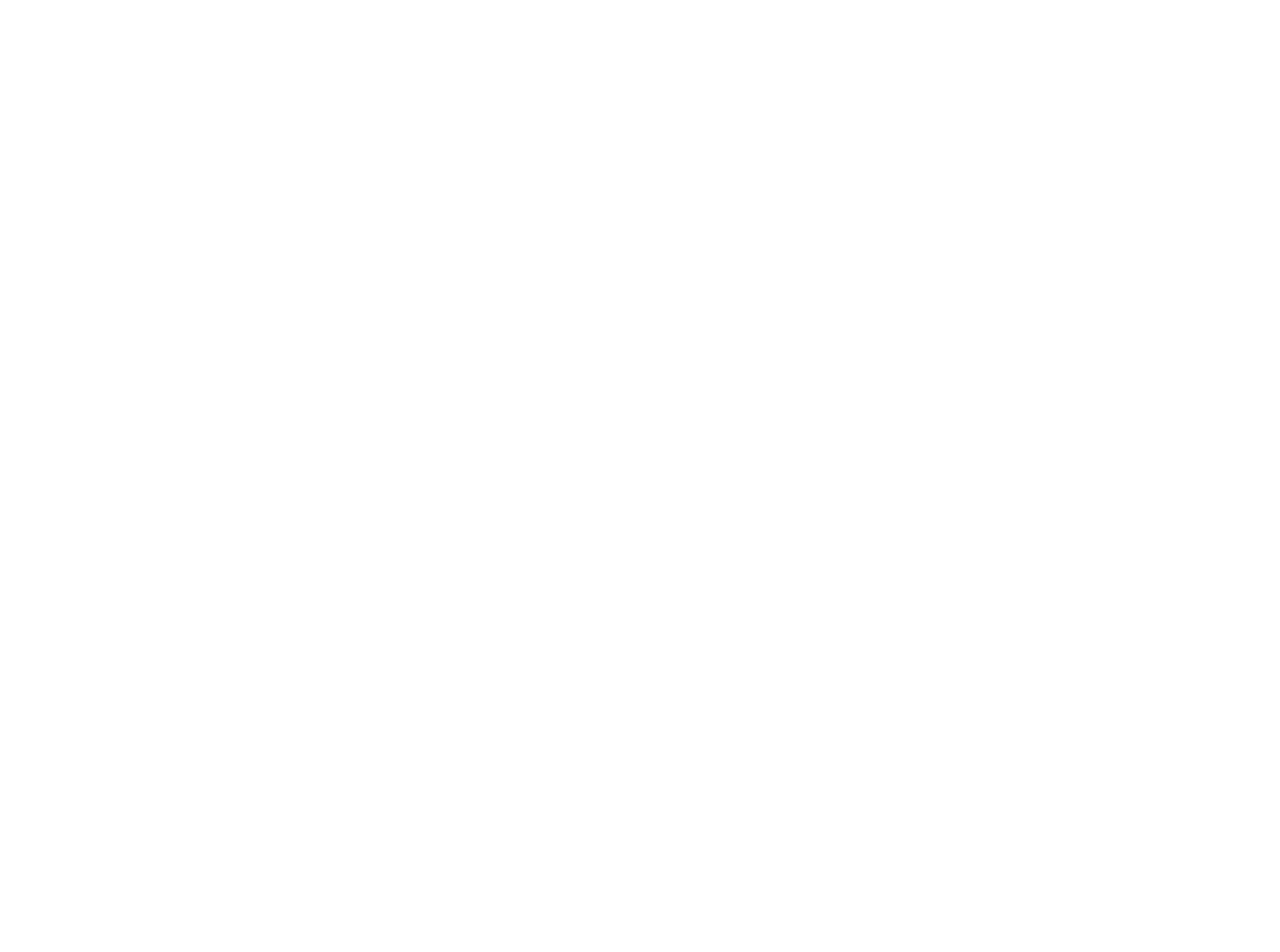
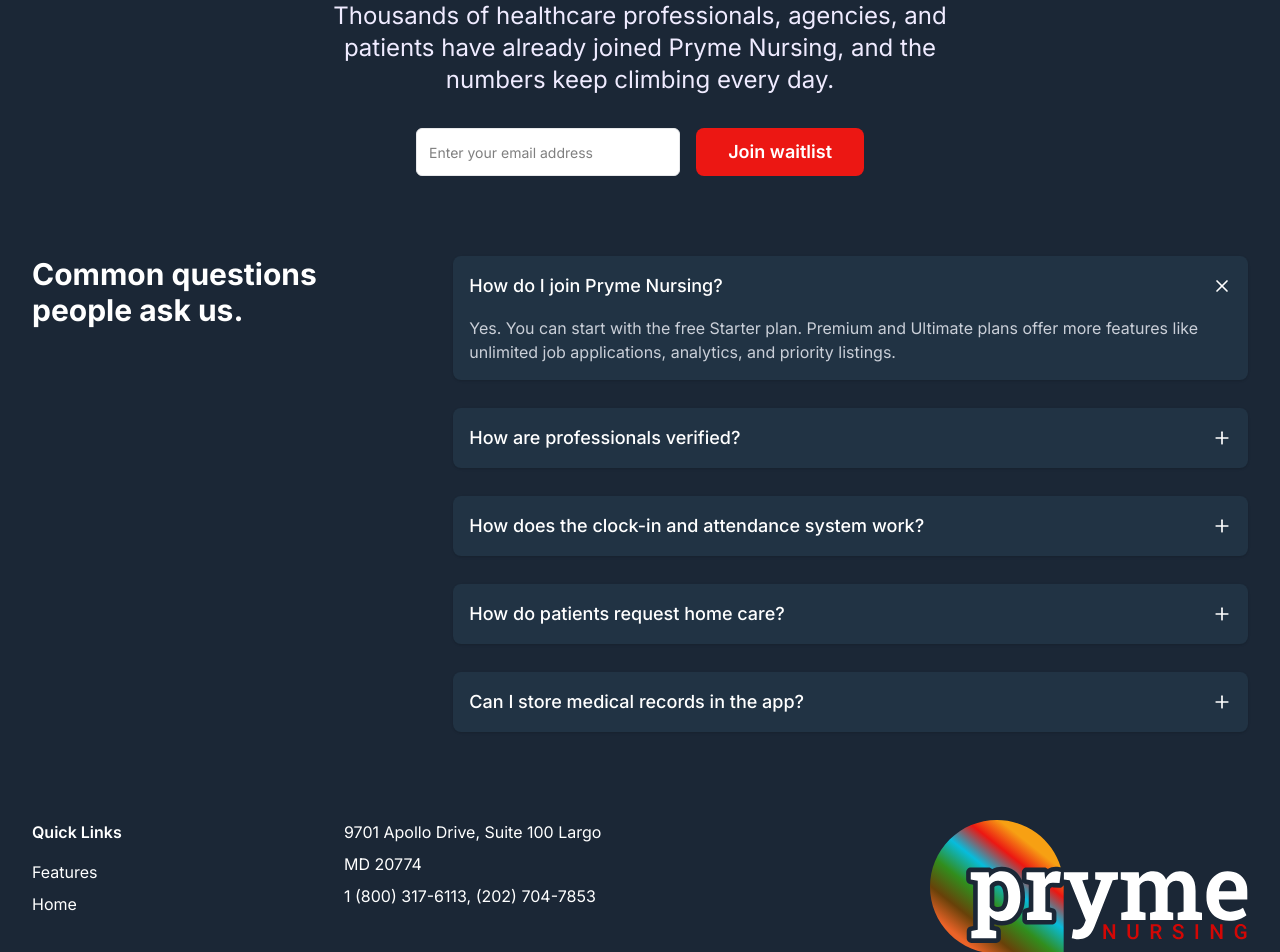
Before and after one commit to spiidride/pryme_nursing_new, a Next.js app: page / in a window 1280 px wide. Shown: the part 5340-6292 px from the top of the page. Before the commit the page ends 5196 px from the top, so only its background shows below. Built offline with nearby package versions, Linux system fonts and the light colour scheme.

Commit message:
add: Footer section
Signed-off-by: Nweke Chidi <nwekechidigodwin460@gmail.com>

```diff
--- a/src/app/page.tsx
+++ b/src/app/page.tsx
@@ -3,8 +3,7 @@
 import { TabbedSection } from "@/components/tabbed-section";
 import { ServicesSection } from "@/components/services-section";
 import { FeaturesSection } from "@/components/features-section";
-// import { FAQSection } from "@/components/faq-section";
-// import { Footer } from "@/components/footer";
+import Footer from "@/components/footer";
 import { Toaster } from "@/components/ui/toaster";
 
 export default function HomePage() {
@@ -16,9 +15,8 @@
         <TabbedSection />
         <ServicesSection />
         <FeaturesSection />
-        {/* <FAQSection />  */}
       </main>
-      {/* <Footer /> */}
+      <Footer />
       <Toaster />
     </div>
   );
--- a/src/components/email-form.tsx
+++ b/src/components/email-form.tsx
@@ -78,7 +78,7 @@
         onChange={(e: React.ChangeEvent<HTMLInputElement>) =>
           setEmail(e.target.value)
         }
-        className="flex-1 bg-white text-black border-[#E7E8EA]"
+        className="w-fit sm:w-[300px] flex-1 bg-white text-black border-[#E7E8EA]"
         required
       />
       <Button variant={"primary"} type="submit" disabled={isLoading}>
--- /dev/null
+++ b/src/components/footer.tsx
@@ -0,0 +1,170 @@
+"use client";
+
+import { useState } from "react";
+import { Plus, X } from "lucide-react"; // use plus and x icons
+import { EmailForm } from "./email-form";
+import Image from "next/image";
+
+export default function LandingPage() {
+  const [openFAQ, setOpenFAQ] = useState<string | null>("join");
+
+  const scrollToSection = (sectionId: string): void => {
+    const element = document.getElementById(sectionId);
+    if (element) {
+      element.scrollIntoView({ behavior: "smooth", block: "start" });
+    }
+  };
+
+  const faqs = [
+    {
+      id: "join",
+      question: "How do I join Pryme Nursing?",
+      answer:
+        "Yes. You can start with the free Starter plan. Premium and Ultimate plans offer more features like unlimited job applications, analytics, and priority listings.",
+    },
+    {
+      id: "verification",
+      question: "How are professionals verified?",
+      answer:
+        "We use AI-powered screening, license board checks, and background verification to ensure all professionals are qualified and trustworthy.",
+    },
+    {
+      id: "attendance",
+      question: "How does the clock-in and attendance system work?",
+      answer:
+        "Workers clock in and out using OTP and proof of location. Hours are automatically recorded and synced to the agency dashboard.",
+    },
+    {
+      id: "homecare",
+      question: "How do patients request home care?",
+      answer:
+        "Fill out our digital intake form, upload any medical documents if needed, and we will match you with a verified caregiver who fits your schedule and needs.",
+    },
+    {
+      id: "records",
+      question: "Can I store medical records in the app?",
+      answer:
+        "Yes. Outpatients can upload, store, and share medical records securely for continuity of care.",
+    },
+  ];
+
+  return (
+    <main className="bg-[#1B2736] text-[#FFFFFF] rounded-t-3xl md:rounded-t-[52px]">
+      <section
+        id="faqs"
+        className="max-w-7xl mx-auto sm:px-6 lg:px-8 py-20 text-center px-4"
+      >
+        <h1 className="text-3xl md:text-5xl font-bold mb-4">
+          We&apos;re Growing Fast
+        </h1>
+        <p className="max-w-2xl mx-auto text-lg lg:text-2xl mb-8 text-[#EFEBFF]">
+          Thousands of healthcare professionals, agencies, and patients have
+          already joined Pryme Nursing, and the numbers keep climbing every day.
+        </p>
+        <div
+          id="waitlist"
+          className="flex justify-center gap-2 max-w-md mx-auto"
+        >
+          <EmailForm />
+        </div>
+      </section>
+
+      <section className="max-w-7xl mx-auto px-4 sm:px-6 lg:px-8">
+        <div className="grid lg:grid-cols-3 gap-12">
+          <div>
+            <h2 className="text-2xl md:text-3xl font-bold">
+              Common questions people ask us.
+            </h2>
+          </div>
+          <div className="lg:col-span-2 space-y-4 lg:space-y-7">
+            {faqs.map((faq) => (
+              <div
+                key={faq.id}
+                className="bg-[#213344] rounded-lg shadow-sm overflow-hidden"
+              >
+                <button
+                  onClick={() => setOpenFAQ(openFAQ === faq.id ? null : faq.id)}
+                  className="w-full flex justify-between items-center text-left px-4 py-4 hover:bg-primary-foreground/10 text-primary-foreground hover:text-primary-foreground"
+                >
+                  <span className="font-medium text-lg">{faq.question}</span>
+                  {openFAQ === faq.id ? (
+                    <X className="h-5 w-5" />
+                  ) : (
+                    <Plus className="h-5 w-5" />
+                  )}
+                </button>
+
+                {/* Animate open/close */}
+                <div
+                  className={`transition-all duration-300 ease-in-out overflow-hidden ${
+                    openFAQ === faq.id
+                      ? "max-h-40 opacity-100"
+                      : "max-h-0 opacity-0"
+                  }`}
+                >
+                  <div className="px-4 pb-4 text-[#CACFD8]">{faq.answer}</div>
+                </div>
+              </div>
+            ))}
+          </div>
+        </div>
+      </section>
+
+      <footer className="bg-primary py-12">
+        <div className="max-w-7xl mx-auto px-4 sm:px-6 lg:px-8">
+          <div className="grid md:grid-cols-2 lg:grid-cols-4 gap-8 items-start mt-5 sm:mt-10">
+            <div>
+              <h3 className="font-semibold mb-4">Quick Links</h3>
+              <ul className="space-y-2 text-primary-foreground/80">
+                <li>
+                  <p
+                    className="hover:underline cursor-pointer"
+                    onClick={() => scrollToSection("features")}
+                  >
+                    Features
+                  </p>
+                </li>
+                <li>
+                  <p
+                    className="hover:underline cursor-pointer"
+                    onClick={() => scrollToSection("home")}
+                  >
+                    Home
+                  </p>
+                </li>
+                {/* <li>
+                  <p  className="hover:underline cursor-pointer"
+                    onClick={() => scrollToSection("features")}>Contact</p>
+                </li> */}
+              </ul>
+            </div>
+
+            <div className="lg:col-span-1">
+              <div className="space-y-2 text-primary-foreground/80">
+                <p>9701 Apollo Drive, Suite 100 Largo</p>
+                <p>MD 20774</p>
+                <p>1 (800) 317-6113, (202) 704-7853</p>
+              </div>
+            </div>
+
+            <div className="lg:col-span-2 lg:place-items-end">
+              <Image
+                width={318}
+                height={134}
+                src="/logo-white.svg"
+                alt="Pryme Nursing Logo"
+                className="h-full w-auto mb-4"
+              />
+            </div>
+          </div>
+
+          <div className="border-t-[1px] border-[#CACFD8] mt-12 pt-8 text-center text-primary-foreground/60">
+            <p>
+              &copy; Pryme Nursing {new Date().getFullYear()} All right reserved
+            </p>
+          </div>
+        </div>
+      </footer>
+    </main>
+  );
+}
--- a/src/components/header.tsx
+++ b/src/components/header.tsx
@@ -54,7 +54,9 @@
                 FAQs
               </Button>
             </nav>
-            <Button variant={"primary"}>Join waitlist</Button>
+            <Button variant={"primary"} onClick={() => scrollToSection("faqs")}>
+              Join waitlist
+            </Button>
           </div>
 
           {/* Mobile menu button */}
@@ -91,7 +93,11 @@
               >
                 FAQs
               </Button>
-              <Button variant="primary" className="w-full">
+              <Button
+                variant="primary"
+                onClick={() => scrollToSection("faqs")}
+                className="w-full"
+              >
                 Join waitlist
               </Button>
             </nav>
--- a/src/components/hero-section.tsx
+++ b/src/components/hero-section.tsx
@@ -44,7 +44,7 @@
   ];
 
   return (
-    <section className={`bg-[#083244] text-white py-16 lg:py-24 ${className}`}>
+    <section id="home" className={`bg-[#083244] text-white py-16 lg:py-24 ${className}`}>
       <div className="max-w-7xl mx-auto px-4 sm:px-6 lg:px-8">
         <div className="grid lg:grid-cols-2 gap-12 items-center">
           {/* Left */}
```
Also changed, not shown: public/logo-white.svg (added).
